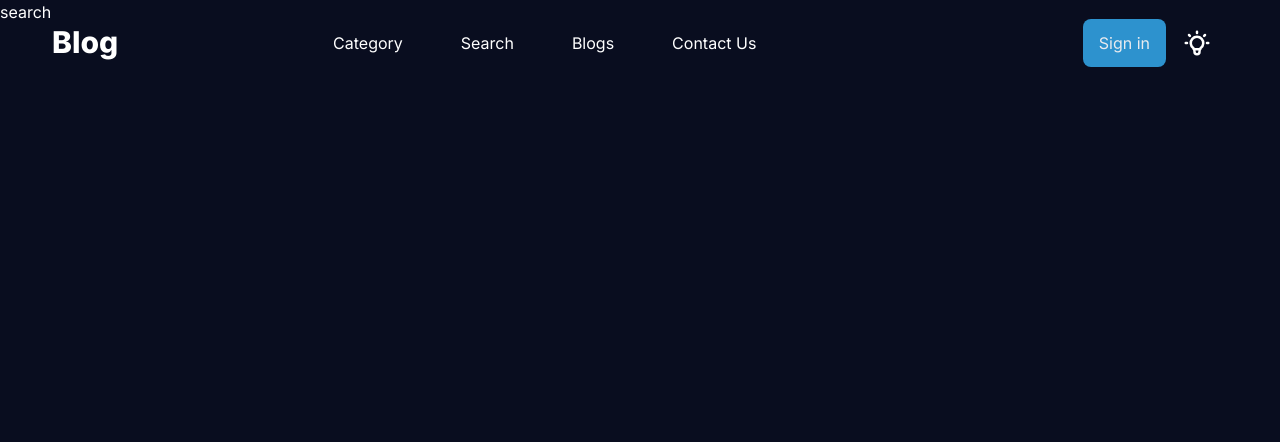
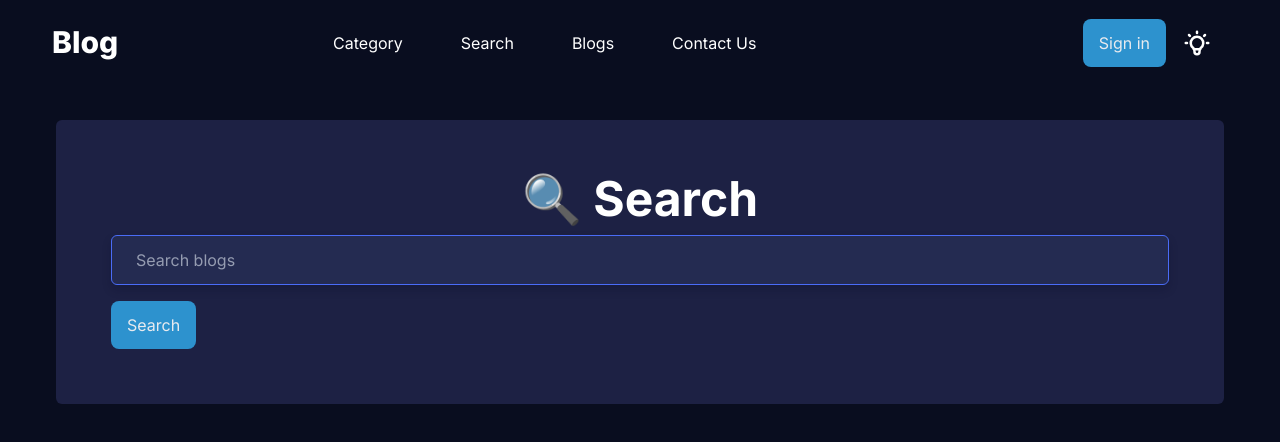
Before and after one commit to mibijoy007/blog, a Next.js app: page /search in a window 1280 px wide. Shown: the top 442 px of the page. Built offline with nearby package versions, Linux system fonts and the light colour scheme; no server answers.

Commit message:
search page is being built

```diff
--- /dev/null
+++ b/src/app/api/search/route.ts
@@ -0,0 +1,64 @@
+import { prisma } from "@/database";
+import { NextRequest, NextResponse } from "next/server";
+
+export async function GET(request: NextRequest) {
+    try {
+    //    const url = new URL(request.url)
+       const url = new URL(request.url)
+       const extractedQuery = url.searchParams.get('query')
+    //    console.log('REQUEST =>', request);
+       console.log('URL =>', url);
+       console.log('Extracted Query =>', extractedQuery);
+
+
+       const searchedPostList = await prisma.post.findMany({
+            where:{
+                    OR:[
+                        {
+                            title:{
+                                contains: extractedQuery || ""
+                            }
+                        },
+                        {
+                            description:{
+                                contains: extractedQuery || ""
+                            }
+                        },
+                        {
+                            userid:{
+                                contains: extractedQuery || ""
+                            }
+                        },
+                        {
+                            catagory:{
+                                contains: extractedQuery || ""
+                            }
+                        },
+                    ]
+            }
+       })
+
+       if(searchedPostList){
+        return NextResponse.json({
+            success: true,
+            data:searchedPostList
+        })
+       }
+       else{
+        return NextResponse.json({
+            success: false,
+            message: 'Search failed!'
+        })
+
+       }
+
+    } catch (error) {
+        console.log(error);
+
+        return NextResponse.json({
+            success: false,
+            message: 'GETTing failed Please Try again'
+        })
+
+    }
+}
--- a/src/app/search/page.tsx
+++ b/src/app/search/page.tsx
@@ -1,9 +1,82 @@
+'use client'
+import Button from "@/components/Button";
+import { fetchConfig } from "firebase/remote-config";
+import { ChangeEvent, useState } from "react";
+
+// async function SearchApi(){
+//     const response = await fetch(`/api/search?query=cu`,{
+//         method: 'GET',
+//         cache:"no-store"
+//     })
+//     console.log("aaaaaaaaaaaaa",response)
+// }
+// SearchApi()
+
 
 export default function Search(){
+    const [searchQuery,setSearchQuery] = useState('')
+    const [searchResults,setSearchResults] = useState([])
+
+    function handleSearchBarInput(event : ChangeEvent<HTMLInputElement>){
+
+        setSearchQuery(event.target.value);
+    }
+
+    async function handleSearchButton(){
+      console.log("searchQuery ==> ",searchQuery)
+
+      if(searchQuery !== ''){
+      const res = await fetch(`/api/search?query=${searchQuery}`,{
+        method: 'GET',
+        cache:"no-store"
+    })
+
+    const searchedData = await res.json();
+    console.log("searchedData===>",searchedData);
+
+
+        if(searchedData.data.length > 0) setSearchResults(searchedData.data)
+        else alert('Nothing found')
+
+    }
+    else{
+        alert("Search Bar is empty!!!")
+    }
+
+
+    }
 
     return(
-        <div>
-            search
-        </div>
+        <section className="overflow-hidden py-16 md:py-20 lg:py-28">
+             <div className="container">
+        <div className="-mx-4 flex flex-wrap">
+          <div className="w-full px-4">
+            <div className="mb-12 rounded-md bg-primary/[3%] py-11 px-8 dark:bg-dark sm:p-[50px] lg:mb-5 lg:px-8 xl:p-[55px]">
+              <h2 className="mb-3 text-xl text-center font-bold text-black dark:text-white sm:text-3xl lg:text-4xl xl:text-5xl">
+              🔍 Search
+              </h2>
+              <div className="flex flex-col gap-4">
+                <div className="flex gap-4">
+                    <input
+                    type="text"
+                    name="search"
+                    id="search"
+                    placeholder="Search blogs"
+                    autoFocus
+                    autoComplete="off"
+                    className="w-full rounded-md border border-transparent py-3 px-6 text-base text-body-color placeholder-body-color shadow-one outline-none focus:border-primary focus-visible:shadow-none dark:bg-[#242B51] dark:shadow-signUp"
+                    value={searchQuery}
+                    onChange={handleSearchBarInput}
+                    />
+                </div>
+                <div>
+                    <Button title="Search" onClick={handleSearchButton}/>
+                </div>
+            </div>
+            </div>
+            </div>
+            </div>
+            </div>
+        </section>
     )
 }
--- a/src/components/Button.tsx
+++ b/src/components/Button.tsx
@@ -3,9 +3,10 @@
 export default function Button ({title,onClick}:{title:string ,onClick: ()=> void}){
     return(
         <button
-            className="rounded-lg bg-[#2D92CE] py-3 px-4 text-[#E9EBEF]  hover:bg-[#56A7D7]"
-            onClick={onClick}>
-            {title}
+        className="rounded-lg bg-[#2D92CE] py-2 px-3 text-xs md:text-base md:py-3 md:px-4  text-[#E9EBEF]  hover:bg-[#56A7D7]"
+        onClick={onClick}
+        >
+         {title}
         </button>
     )
 }
--- a/src/components/NavBar.tsx
+++ b/src/components/NavBar.tsx
@@ -35,7 +35,7 @@ export default function NavBar() {
     })
 
     return (
-        <div>
+        <div className="mb-12 md: lg:mb-2">
             <header
                 className={`top-0 left-0 z-40 flex w-full items-center bg-transparent
             ${sticky
@@ -108,7 +108,7 @@ export default function NavBar() {
                             <div className="flex gap-4 items-center justify-end pr-16 lg:pr-0">
 
                             {session !== null ?  (
-                                <Button title="📝 Write"  onClick={() =>router.push('/write') }  />
+                                <Button title="📝Write"  onClick={() =>router.push('/write') }  />
                                          ): null}
 
                                 <Button
```
